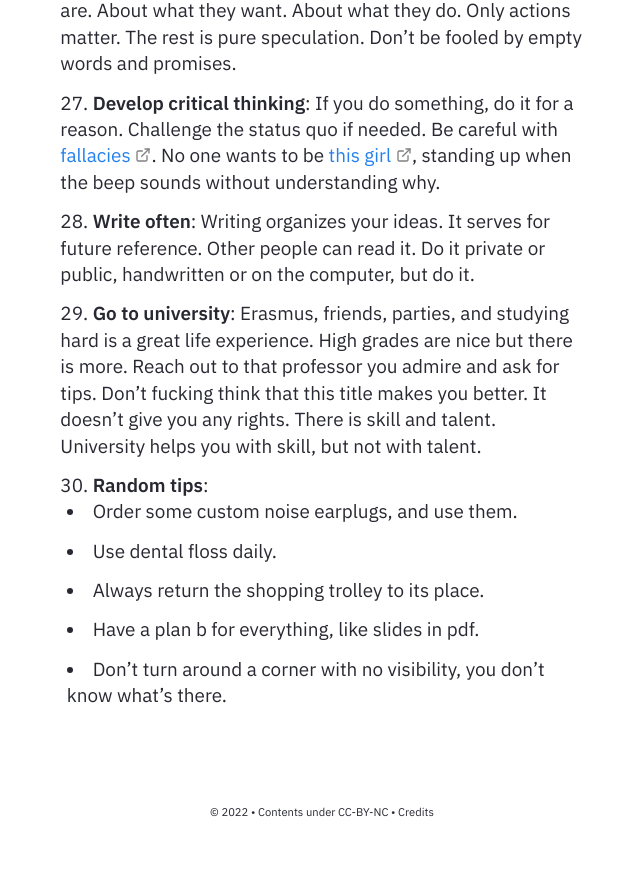
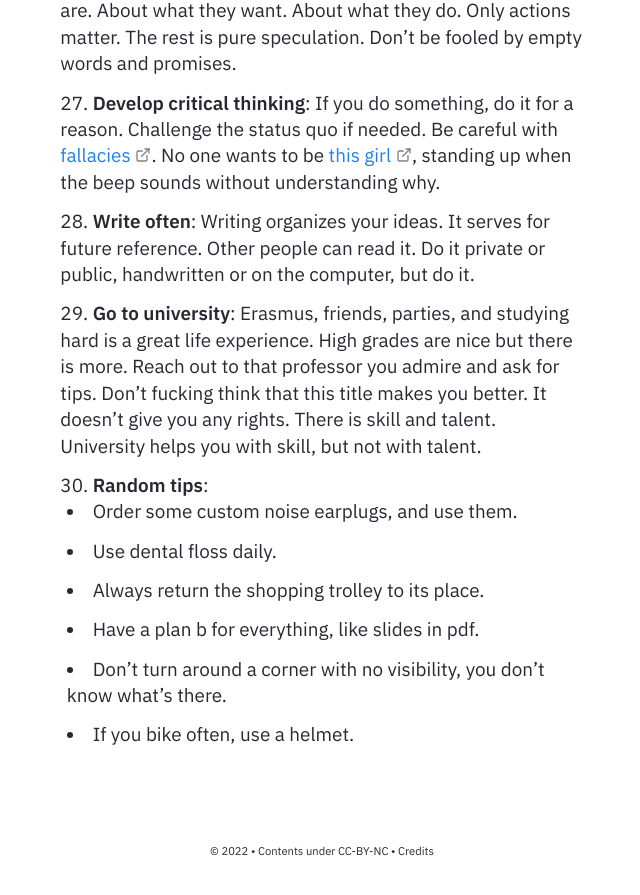
Before and after one commit to alrevuelta/myblog, a Jekyll site: the page built from _posts/2024-02-09-30lessons-30years.md, in a window 1280 px wide and 900 px high, scrolled down 4641 px. Shown: the top 895 px of the window, without its empty margins (318-958 px from the left). Built offline with Jekyll 4.4.1, drawn with Linux system fonts in a browser that asks for light colours; before the commit the page ends 5502 px from its top, so only the background shows below that.

Commit message:
Update 2024-02-09-30lessons-30years.md

```diff
--- a/_posts/2024-02-09-30lessons-30years.md
+++ b/_posts/2024-02-09-30lessons-30years.md
@@ -41,3 +41,4 @@ Just turned 30 years old and wanted to share my 30 lessons learned during this d
 * Always return the shopping trolley to its place.
 * Have a plan b for everything, like slides in pdf.
 * Don’t turn around a corner with no visibility, you don’t know what’s there.
+* If you bike often, use a helmet.
```
